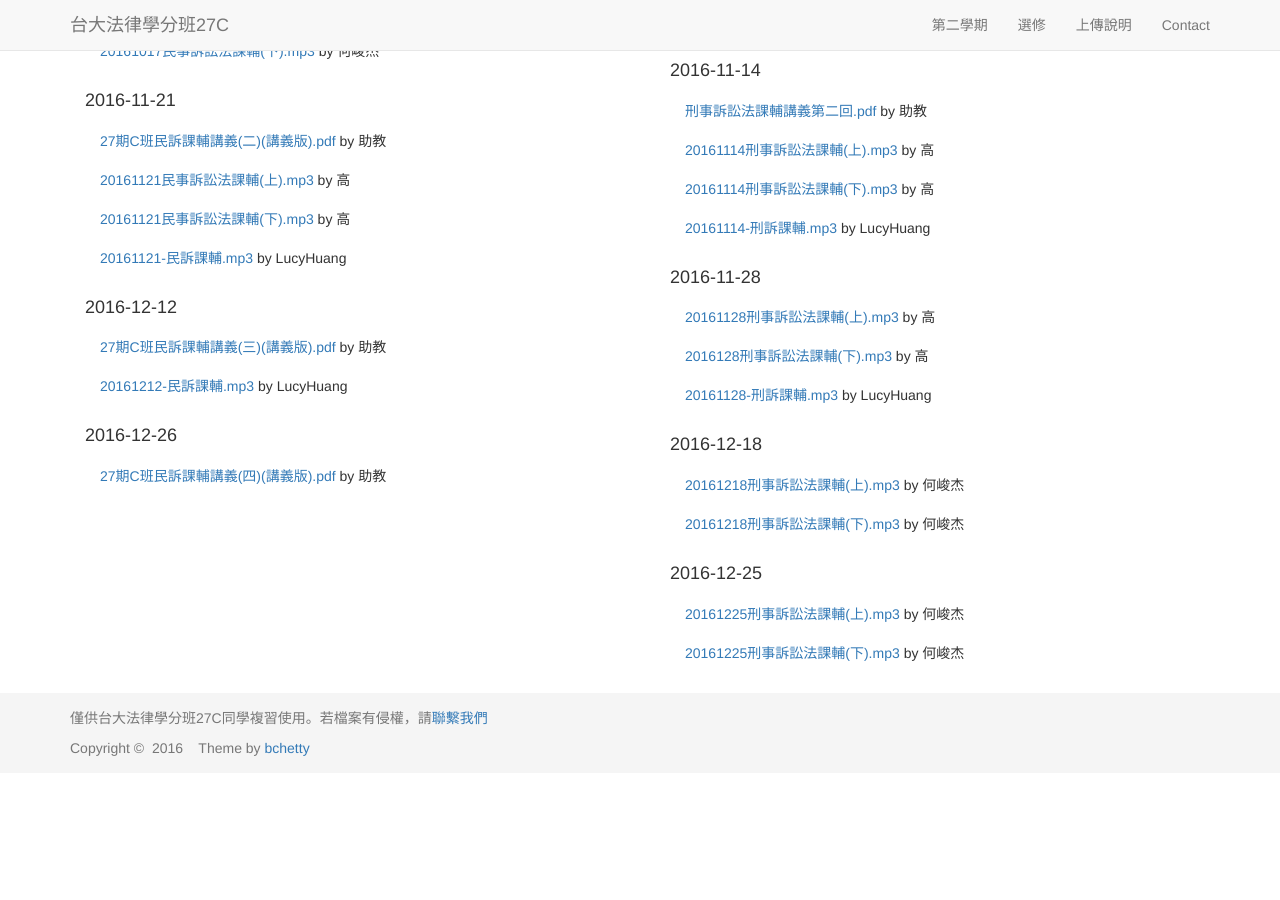
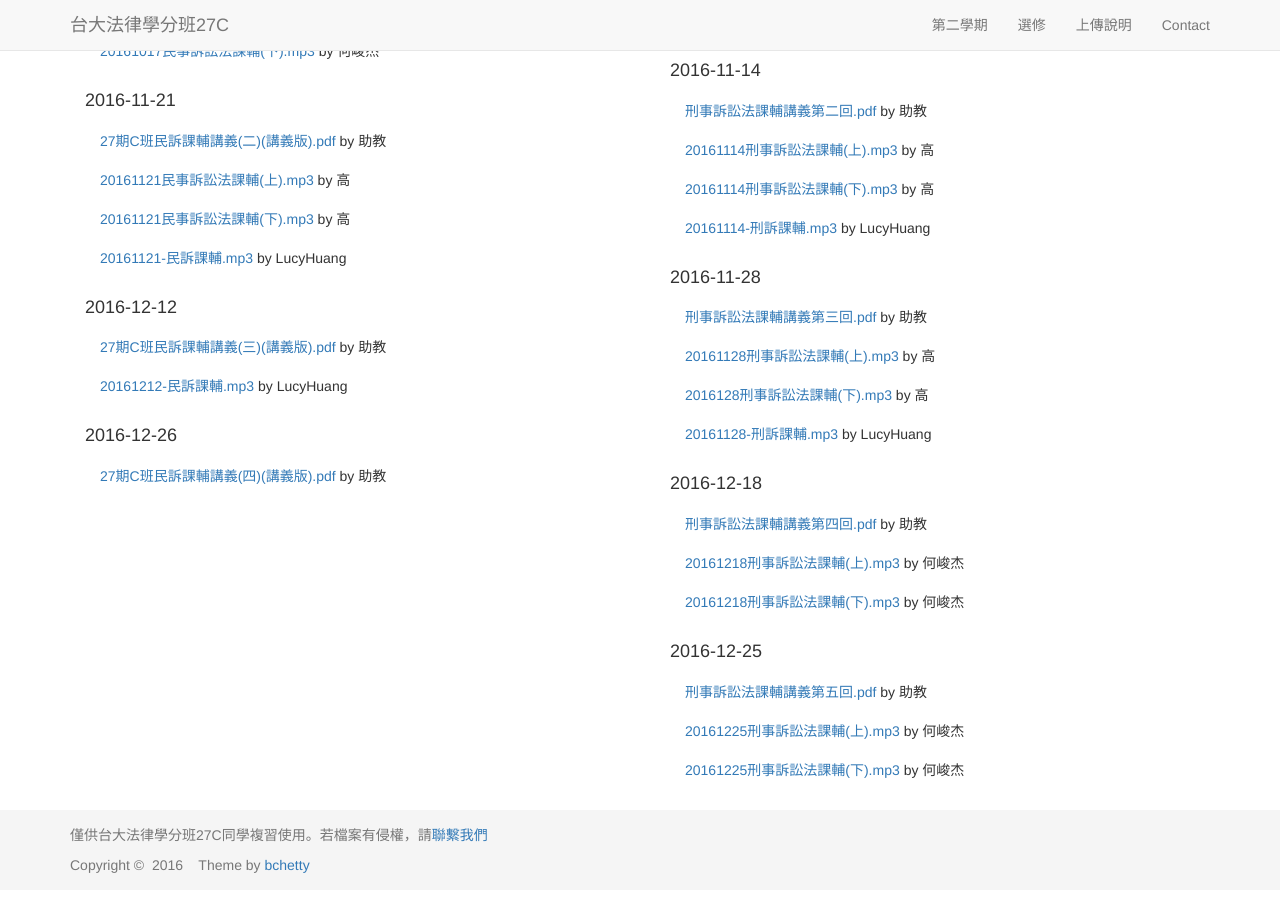
Before and after one commit to maxmilian/ntu_specs_law, a Jekyll site: the page built from semester2/index.html, in a window 1280 px wide and 900 px high, scrolled down 4098 px. Built offline with Jekyll 4.4.1, drawn with Linux system fonts in a browser that asks for light colours; nearby versions of some CDN libraries; before the commit the page ends 4881 px from its top, so only the background shows below that.

Commit message:
add criminal procedure ra doc

```diff
--- a/semester2/index.html
+++ b/semester2/index.html
@@ -296,17 +296,20 @@ layout: template1
       </ul>
       <h4>2016-11-28</h4>
       <ul class="list-group">
+        <li class="list-group-item"><a href="/ntu_specs_law/semester2/criminal_procedure/doc/ra_3.pdf">刑事訴訟法課輔講義第三回.pdf</a> by 助教</li>
         <li class="list-group-item"><a href="{{ site.criminal_procedure_ra_record }}/Kao_3_1.mp3">20161128刑事訴訟法課輔(上).mp3</a> by 高</li>
         <li class="list-group-item"><a href="{{ site.criminal_procedure_ra_record }}/Kao_3_2.mp3">2016128刑事訴訟法課輔(下).mp3</a> by 高</li>
         <li class="list-group-item"><a href="{{ site.criminal_procedure_ra_record }}/Huang_3.mp3">20161128-刑訴課輔.mp3</a> by LucyHuang</li>
       </ul>
       <h4>2016-12-18</h4>
       <ul class="list-group">
+        <li class="list-group-item"><a href="/ntu_specs_law/semester2/criminal_procedure/doc/ra_4.pdf">刑事訴訟法課輔講義第四回.pdf</a> by 助教</li>
         <li class="list-group-item"><a href="{{ site.criminal_procedure_ra_record }}/Ho_4_1.mp3">20161218刑事訴訟法課輔(上).mp3</a> by 何峻杰</li>
         <li class="list-group-item"><a href="{{ site.criminal_procedure_ra_record }}/Ho_4_2.mp3">20161218刑事訴訟法課輔(下).mp3</a> by 何峻杰</li>
       </ul>
       <h4>2016-12-25</h4>
       <ul class="list-group">
+        <li class="list-group-item"><a href="/ntu_specs_law/semester2/criminal_procedure/doc/ra_5.pdf">刑事訴訟法課輔講義第五回.pdf</a> by 助教</li>
         <li class="list-group-item"><a href="{{ site.criminal_procedure_ra_record }}/Ho_5_1.mp3">20161225刑事訴訟法課輔(上).mp3</a> by 何峻杰</li>
         <li class="list-group-item"><a href="{{ site.criminal_procedure_ra_record }}/Ho_5_2.mp3">20161225刑事訴訟法課輔(下).mp3</a> by 何峻杰</li>
       </ul>
```
Also changed, not shown: 3 other files.
